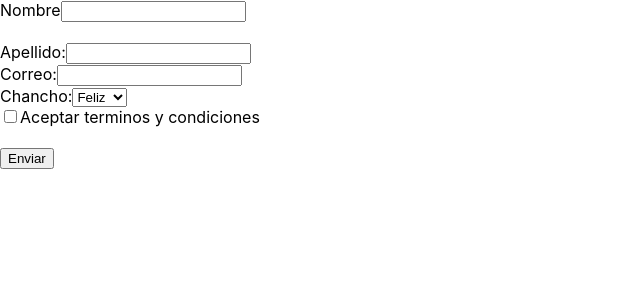
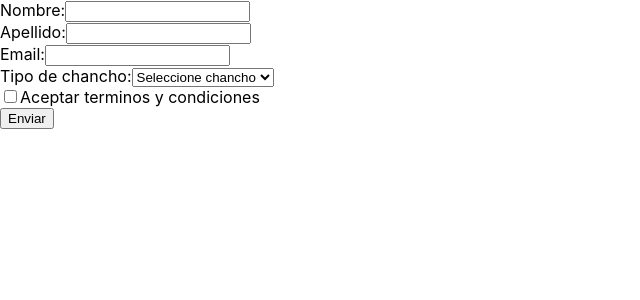
Before and after one commit to Rubenmt93/Reack-formik, a React (Create React App) app: page / in a window 1280 px wide. Shown: the top 300 px of the page, without its empty margins (0-640 px from the left). Built offline with nearby package versions, Linux system fonts and the light colour scheme.

Commit message:
custom Select component with formik

```diff
--- a/src/App.js
+++ b/src/App.js
@@ -1,6 +1,7 @@
 import { Formik, Form, Field, ErrorMessage } from "formik"
 import CheckBox from "./components/CheckBox"
 import TextInput from './components/TextInput'
+import Select from './components/Select'
 const validate = (values) => {
   const errors ={}
 
@@ -26,32 +27,26 @@ function App() {
 
   return (
     <Formik
-      initialValues={{name:'', lastname:'',email:''}}
+      initialValues={{name:'', lastname:'',email:'',chancho:''}}
       validate={validate}
       onSubmit ={values=> console.log(values)}>
 
         <Form>
-          <TextInput name='name' label="Nombre"/>
+          <TextInput name='name' label="Nombre:"/>
 
-          <br/>
-          <label>Apellido:</label>
-          <Field name='lastname' type='text'/>
-          <ErrorMessage name='lastname'/>
-          <br/>
-          <label>Correo:</label>
-          <Field name='email' type='email'/>
-          <ErrorMessage name='email'/>
-          <br/>
-          <label>Chancho:</label>
-          <Field name='select' as='select'>
+          <TextInput name='lastname' label="Apellido:"/>
+
+          <TextInput name='email' label="Email:"/>
+
+          <Select label='Tipo de chancho:' name='chancho'>
+            <option value=''> Seleccione chancho</option>
             <option value='chanchito feliz'> Feliz</option>
             <option value='chanchito triste'> Triste</option>
-          </Field>
-
+          </Select>
           <CheckBox name='accept'>
             Aceptar terminos y condiciones
           </CheckBox>
-          <br/>
+
           <button type='submit'>Enviar</button>
          </Form>
 
--- /dev/null
+++ b/src/components/Select.js
@@ -0,0 +1,15 @@
+import React from 'react'
+import { useField } from 'formik'
+const Select = ({ label, ...props}) => {
+    const [field, meta] = useField(props)
+  return (
+    <div>
+        <label>{label}</label>
+        <select {...field} {... props} />
+        {meta.touched && meta.error ? <div className='error'>{meta.error}</div> : null}
+
+    </div>
+  )
+}
+
+export default Select
```
